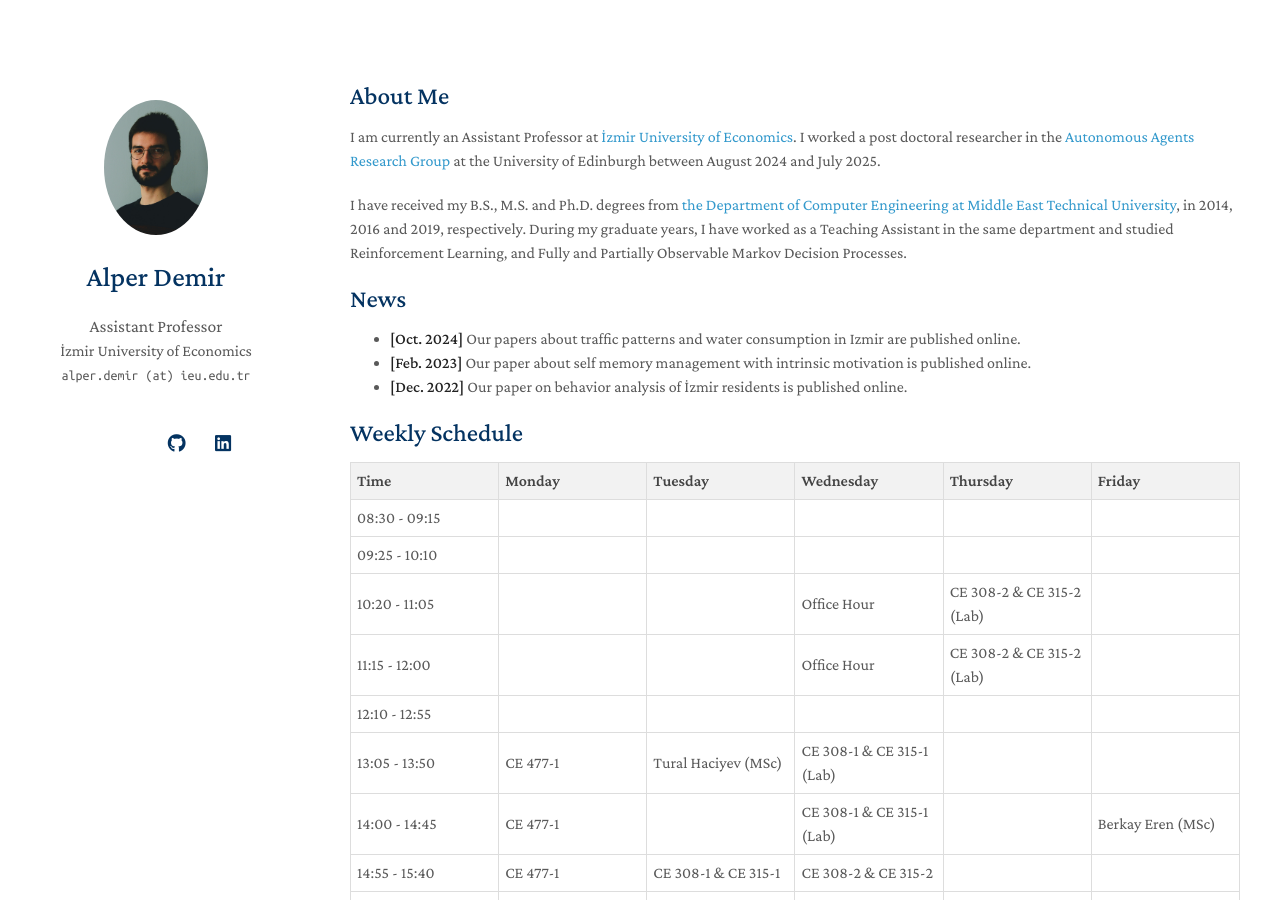
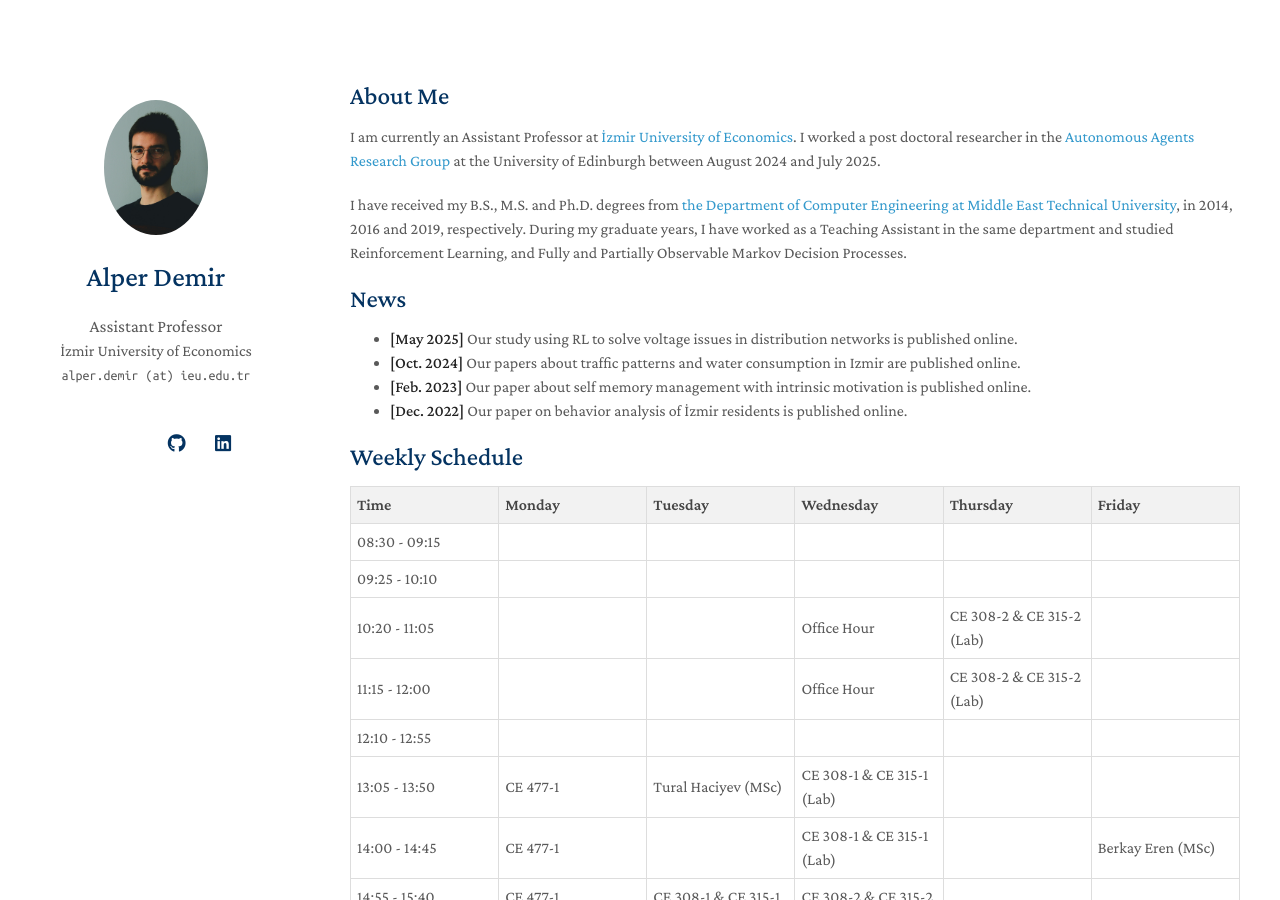
Before and after one commit to gliese876b/gliese876b.github.io, a Jekyll site: the page built from index.md, in a window 1280 px wide and 900 px high. Built offline with Jekyll 4.4.1, drawn with Linux system fonts in a browser that asks for light colours; nearby versions of some CDN libraries; a style sheet for code colours, icons or effects is not loaded; our own code applies the rules of GitHub Pages for plain Markdown files.

Commit message:
Update index.md

```diff
--- a/index.md
+++ b/index.md
@@ -8,6 +8,7 @@ I am currently an Assistant Professor at [İzmir University of Economics](https:
 I have received my B.S., M.S. and Ph.D. degrees from [the Department of Computer Engineering at Middle East Technical University]([https://www.ieu.edu.tr/en](https://ceng.metu.edu.tr/)), in 2014, 2016 and 2019, respectively. During my graduate years, I have worked as a Teaching Assistant in the same department and studied Reinforcement Learning, and Fully and Partially Observable Markov Decision Processes.
 
 ## News
+- **[May 2025]** Our study using RL to solve voltage issues in distribution networks is published online.
 - **[Oct. 2024]** Our papers about traffic patterns and water consumption in Izmir are published online.
 - **[Feb. 2023]** Our paper about self memory management with intrinsic motivation is published online.
 - **[Dec. 2022]** Our paper on behavior analysis of İzmir residents is published online.
```
